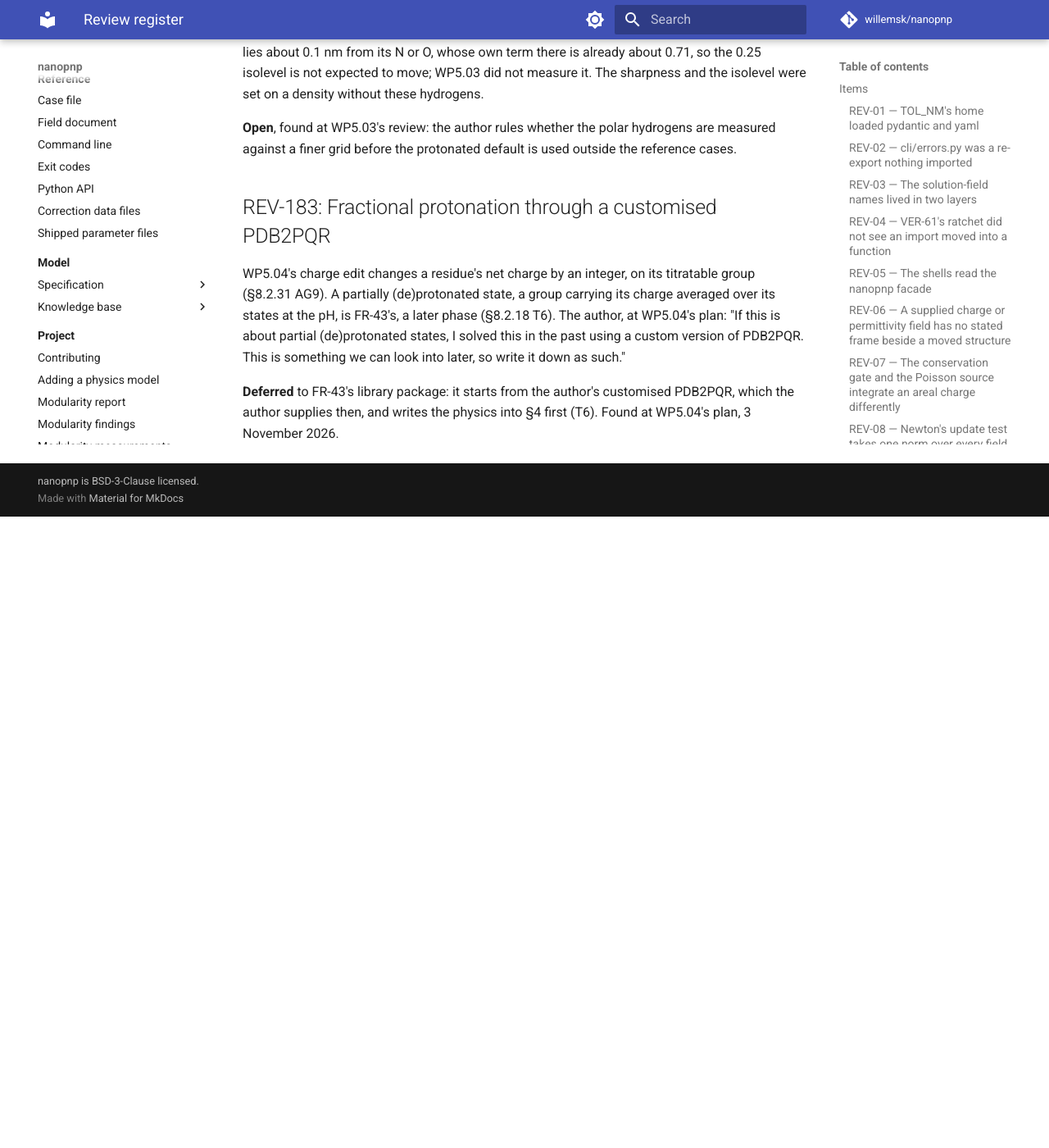
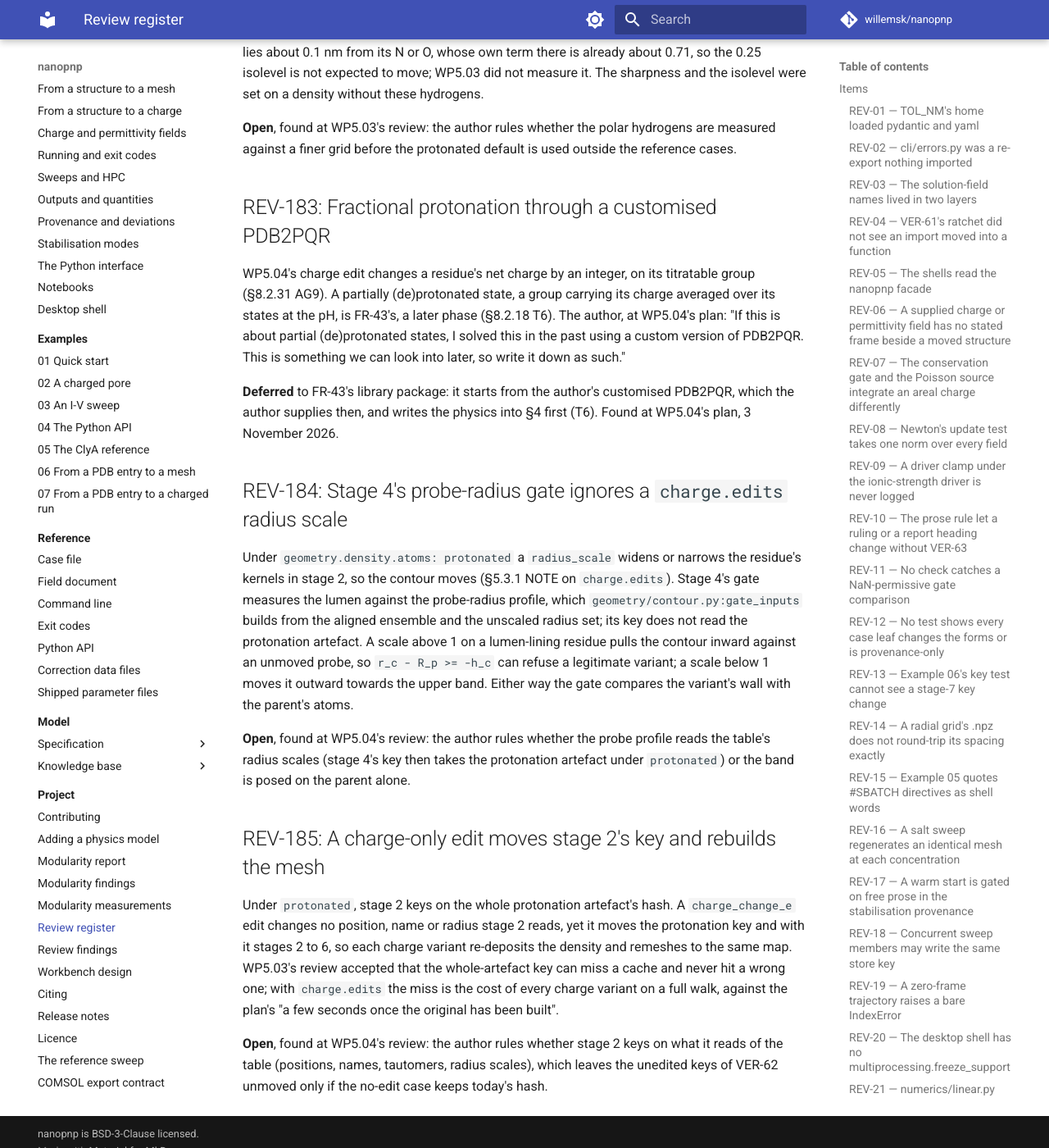
Before and after one commit to willemsk/nanopnp, an MkDocs documentation site: the page built from docs/project/review-items.md, in a window 1280 px wide and 1400 px high, scrolled down 73458 px. Shown: the whole window at 82% size. Built offline with MkDocs 1.6.1 and Material for MkDocs 9.7.7, drawn with Linux system fonts in a browser that asks for light colours; comment, search, counter and statistics services are not loaded; before the commit the page ends 74088 px from its top, so only the background shows below that.

Commit message:
fix: close the review gaps in the charge edits
The code review (CODE_REVIEW_029) and the physics review of WP5.04, FR-38:

- the manifest carries charge.protonation.variant_of (FR-25, §5.3.3);
- the summary's Q_net and unapplied states follow the edited table (PHY-16 step 3);
- a charge edit clears its residue's PROPKA expectation, as a pin does;
- the HIS and ARG groups are PROPKA 3.5.1's charge centres (AG9), held so by
  test_fr38_the_titratable_groups_are_propkas;
- edits are compared by parsed residue, a variant name is refused at load, and a
  missing residue is refused before the pinned PDB2PQR run (§5.3.1 NOTE);
- smaller fixes: an error message, a repeated pass in radius_scales, one table of
  acid protons, a duplicated summary key, a deferred import, docstrings.

REV-184 and REV-185 record the stage-4 probe radius and the stage-2 key.

Co-Authored-By: Claude Opus 5.5 <noreply@anthropic.com>
Claude-Session: https://claude.ai/code/session_01DnBK7doGsgdpR8RBLpr9BF

```diff
--- a/docs/project/review-items.md
+++ b/docs/project/review-items.md
@@ -2423,3 +2423,28 @@ using a custom version of PDB2PQR. This is something we can look into later, so
 
 **Deferred** to FR-43's library package: it starts from the author's customised PDB2PQR, which the author supplies
 then, and writes the physics into §4 first (T6). Found at WP5.04's plan, 3 November 2026.
+
+
+## REV-184: Stage 4's probe-radius gate ignores a `charge.edits` radius scale
+
+Under `geometry.density.atoms: protonated` a `radius_scale` widens or narrows the residue's kernels in stage 2, so
+the contour moves (§5.3.1 NOTE on `charge.edits`). Stage 4's gate measures the lumen against the probe-radius
+profile, which `geometry/contour.py:gate_inputs` builds from the aligned ensemble and the unscaled radius set; its key
+does not read the protonation artefact. A scale above 1 on a lumen-lining residue pulls the contour inward against
+an unmoved probe, so `r_c - R_p >= -h_c` can refuse a legitimate variant; a scale below 1 moves it outward towards
+the upper band. Either way the gate compares the variant's wall with the parent's atoms.
+
+**Open**, found at WP5.04's review: the author rules whether the probe profile reads the table's radius scales
+(stage 4's key then takes the protonation artefact under `protonated`) or the band is posed on the parent alone.
+
+## REV-185: A charge-only edit moves stage 2's key and rebuilds the mesh
+
+Under `protonated`, stage 2 keys on the whole protonation artefact's hash. A `charge_change_e` edit changes no
+position, name or radius stage 2 reads, yet it moves the protonation key and with it stages 2 to 6, so each charge
+variant re-deposits the density and remeshes to the same map. WP5.03's review accepted that the whole-artefact key
+can miss a cache and never hit a wrong one; with `charge.edits` the miss is the cost of every charge variant on a
+full walk, against the plan's "a few seconds once the original has been built".
+
+**Open**, found at WP5.04's review: the author rules whether stage 2 keys on what it reads of the table (positions,
+names, tautomers, radius scales), which leaves the unedited keys of VER-62 unmoved only if the no-edit case keeps
+today's hash.
```
Also changed, not shown: CHANGELOG.md (+2 -0 lines), docs/code_reviews/CODE_REVIEW_029.md (added, +46 -0 lines), docs/plans/wp5.04-the-charge-mutators-library-step.md (+7 -2 lines), docs/project/review-findings.md (+2 -0 lines), specification/05-software-design/03-1-case-file.md (+3 -2 lines), 9 other files.
